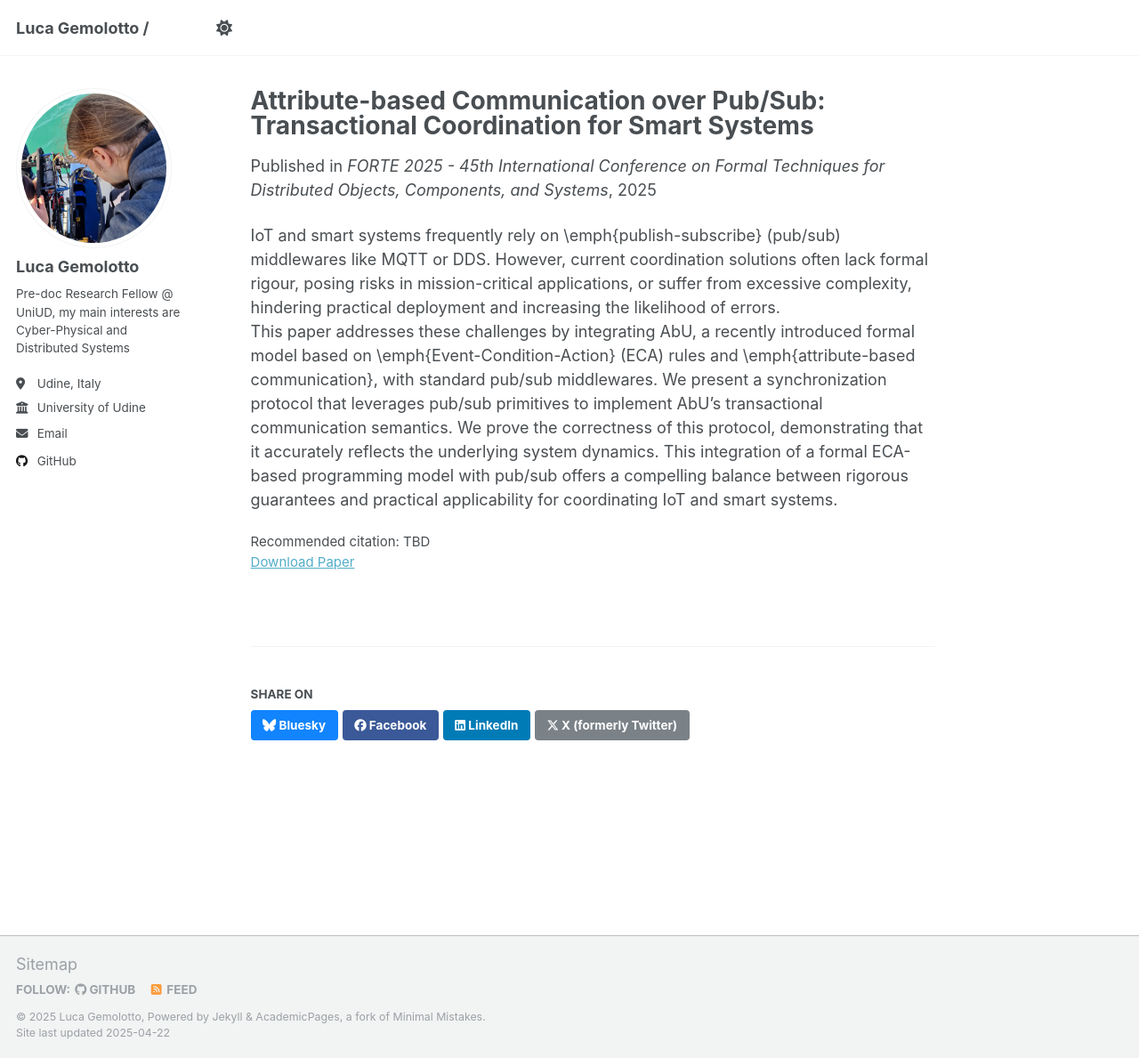
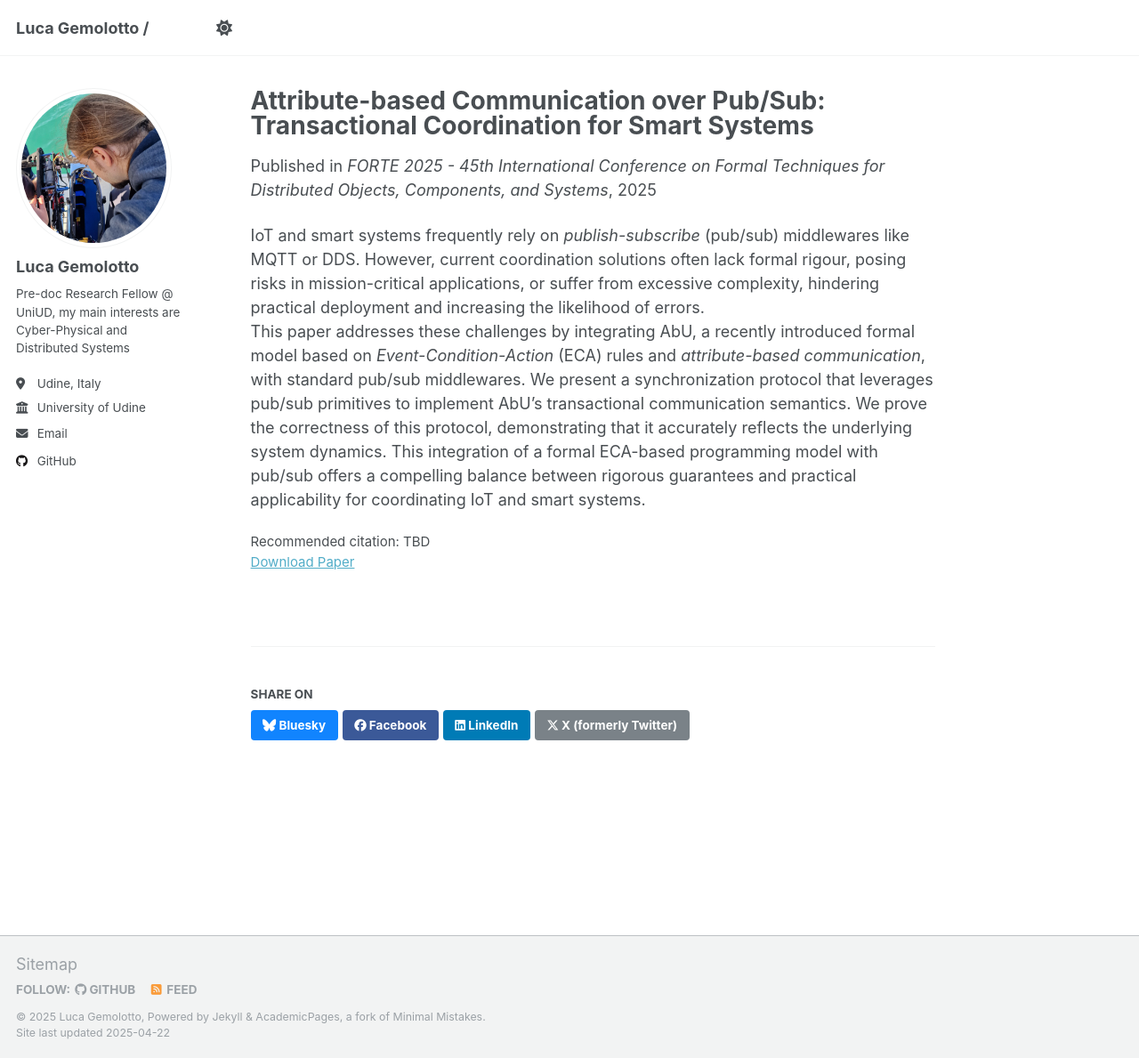
Before and after one commit to lucagemolotto/lucagemolotto.github.io, a Jekyll site: the page built from _publications/2025-04-04-paper-title-number-1.md, in a window 1280 px wide and 1189 px high. Shown: the whole window at 89% size. Built offline with Jekyll 4.4.1, drawn with Linux system fonts in a browser that asks for light colours.

Commit message:
removed latex

```diff
--- a/_publications/2025-04-04-paper-title-number-1.md
+++ b/_publications/2025-04-04-paper-title-number-1.md
@@ -10,6 +10,6 @@ paperurl: 'TBD'
 citation: 'TBD'
 ---
 
-IoT and smart systems frequently rely on \emph{publish-subscribe} (pub/sub) middlewares like MQTT or DDS.
+IoT and smart systems frequently rely on _publish-subscribe_ (pub/sub) middlewares like MQTT or DDS.
  However, current coordination solutions often lack formal rigour, posing risks in mission-critical applications, or suffer from excessive complexity, hindering practical deployment and increasing the likelihood of errors.
-This paper addresses these challenges by integrating AbU, a recently introduced formal model based on \emph{Event-Condition-Action} (ECA) rules and \emph{attribute-based communication}, with standard pub/sub middlewares.  We present a synchronization protocol that leverages pub/sub primitives to implement AbU's transactional communication semantics.  We prove the correctness of this protocol, demonstrating that it accurately reflects the underlying system dynamics. This integration of a formal ECA-based programming model with pub/sub offers a compelling balance between rigorous guarantees and practical applicability for coordinating IoT and smart systems.
+This paper addresses these challenges by integrating AbU, a recently introduced formal model based on _Event-Condition-Action_ (ECA) rules and _attribute-based communication_, with standard pub/sub middlewares.  We present a synchronization protocol that leverages pub/sub primitives to implement AbU's transactional communication semantics.  We prove the correctness of this protocol, demonstrating that it accurately reflects the underlying system dynamics. This integration of a formal ECA-based programming model with pub/sub offers a compelling balance between rigorous guarantees and practical applicability for coordinating IoT and smart systems.
```
